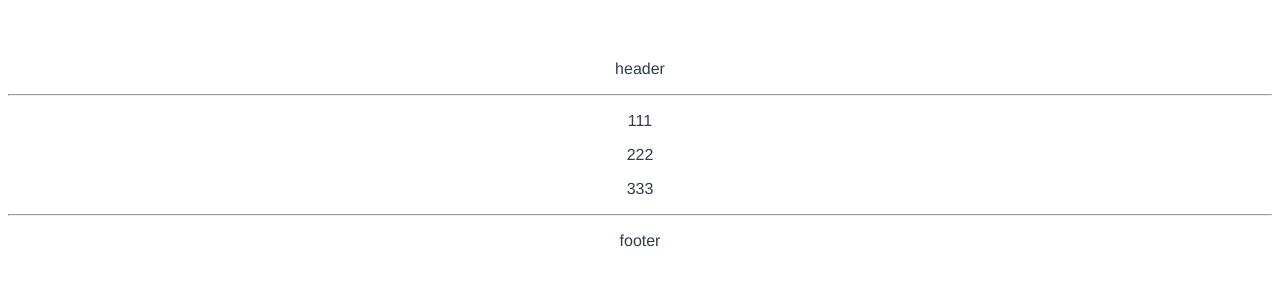
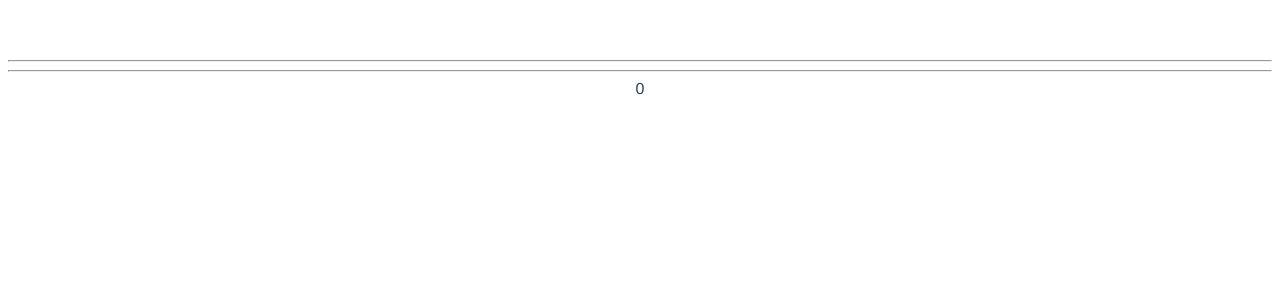
Before and after one commit to yuQ-7148/study_vue3.0, a Vue app: page / in a window 1280 px wide. Shown: the top 300 px of the page. Built offline with nearby package versions, Linux system fonts and the light colour scheme.

Commit message:
作用域插槽

```diff
--- a/src/components/17.base-slot/App.vue
+++ b/src/components/17.base-slot/App.vue
@@ -1,18 +1,8 @@
 <template>
     <div>
         <my-com>
-            <template #header>
-                <p>header</p>
-            </template>
-
-            <template #default>
-                <p>111</p>
-                <p>222</p>
-                <p>333</p>
-            </template>
-
-            <template #footer>
-                <p>footer</p>
+            <template #default="{info}">
+                {{ info }}
             </template>
         </my-com>
     </div>
--- a/src/components/17.base-slot/MyCom.vue
+++ b/src/components/17.base-slot/MyCom.vue
@@ -5,12 +5,18 @@
         <slot></slot>
         <hr>
         <slot name="footer"></slot>
+        <slot :info="count"></slot>
     </div>
 </template>
 
 <script>
 export default {
     name: 'MyCom',
+    data() {
+        return {
+            count: 0
+        }
+    }
 }
 </script>
 
```
